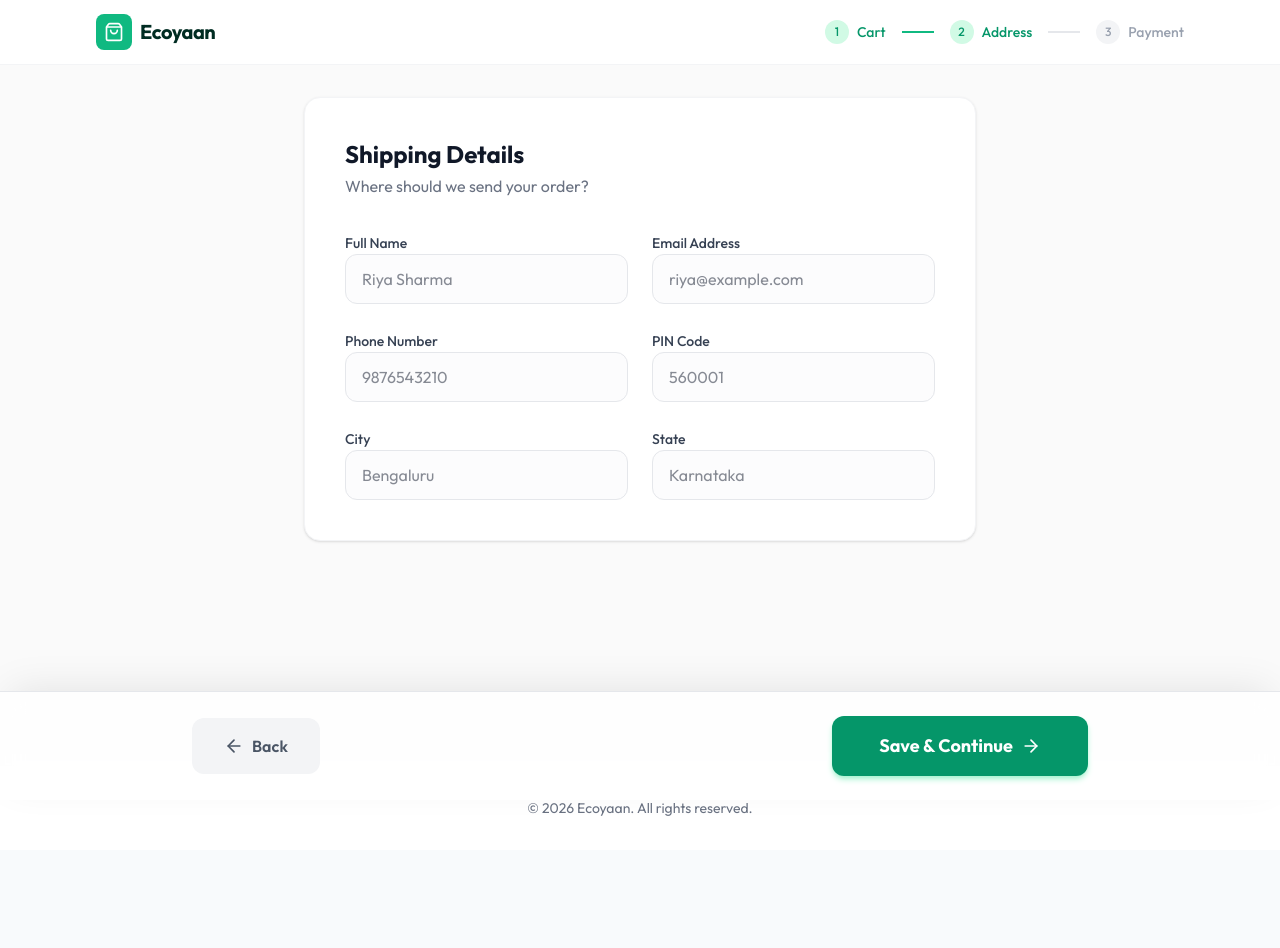
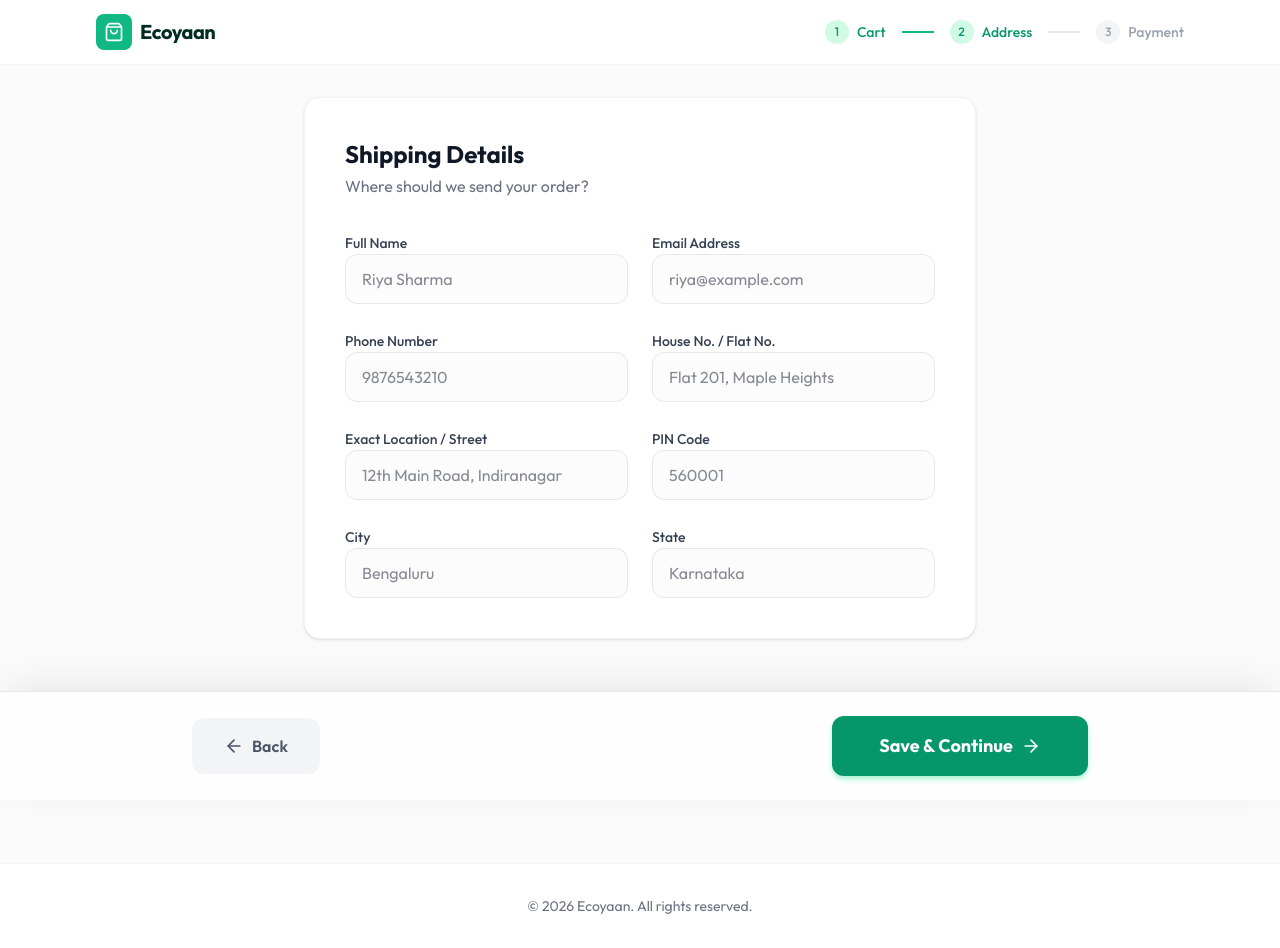
Before and after one commit to lucifer4330k/internproject, a Next.js app: page / in a window 1280 px wide. Both pictures are taken after a click on the button "Proceed to Checkout". Before the commit the page ends 850 px from the top, so only its background shows below. Built offline with nearby package versions, Linux system fonts and the light colour scheme.

Commit message:
feat: add house number and exact location to address form

```diff
--- a/src/components/screens/AddressScreen.tsx
+++ b/src/components/screens/AddressScreen.tsx
@@ -9,6 +9,8 @@ const formSchema = z.object({
     fullName: z.string().min(2, 'Full name is required'),
     email: z.string().email('Invalid email address'),
     phone: z.string().regex(/^\d{10}$/, 'Must be a valid 10-digit phone number'),
+    houseNumber: z.string().min(1, 'House/Flat No. is required'),
+    exactLocation: z.string().min(5, 'Location details are required'),
     pinCode: z.string().regex(/^\d{6}$/, 'Must be a valid 6-digit PIN code'),
     city: z.string().min(2, 'City is required'),
     state: z.string().min(2, 'State is required'),
@@ -28,6 +30,8 @@ export default function AddressScreen() {
             fullName: '',
             email: '',
             phone: '',
+            houseNumber: '',
+            exactLocation: '',
             pinCode: '',
             city: '',
             state: ''
@@ -94,6 +98,7 @@ export default function AddressScreen() {
                                     </div>
                                     <div className="text-gray-600 text-sm space-y-1">
                                         <p>{addr.phone} • {addr.email}</p>
+                                        <p>{addr.houseNumber}, {addr.exactLocation}</p>
                                         <p>{addr.city}, {addr.state} {addr.pinCode}</p>
                                     </div>
                                 </div>
@@ -163,6 +168,26 @@ export default function AddressScreen() {
                             </div>
 
                             <div className="space-y-2">
+                                <label className="text-sm font-medium text-gray-700">House No. / Flat No.</label>
+                                <input
+                                    {...register('houseNumber')}
+                                    className={`w-full px-4 py-3 rounded-xl border ${errors.houseNumber ? 'border-red-500 outline-red-500' : 'border-gray-200 outline-emerald-500'} bg-gray-50/50 focus:bg-white transition-colors`}
+                                    placeholder="Flat 201, Maple Heights"
+                                />
+                                {errors.houseNumber && <p className="text-red-500 text-xs mt-1">{errors.houseNumber.message}</p>}
+                            </div>
+
+                            <div className="space-y-2">
+                                <label className="text-sm font-medium text-gray-700">Exact Location / Street</label>
+                                <input
+                                    {...register('exactLocation')}
+                                    className={`w-full px-4 py-3 rounded-xl border ${errors.exactLocation ? 'border-red-500 outline-red-500' : 'border-gray-200 outline-emerald-500'} bg-gray-50/50 focus:bg-white transition-colors`}
+                                    placeholder="12th Main Road, Indiranagar"
+                                />
+                                {errors.exactLocation && <p className="text-red-500 text-xs mt-1">{errors.exactLocation.message}</p>}
+                            </div>
+
+                            <div className="space-y-2">
                                 <label className="text-sm font-medium text-gray-700">PIN Code</label>
                                 <input
                                     {...register('pinCode')}
--- a/src/components/screens/PaymentScreen.tsx
+++ b/src/components/screens/PaymentScreen.tsx
@@ -59,7 +59,8 @@ export default function PaymentScreen() {
                             <p className="font-medium text-gray-900">{activeAddress.fullName}</p>
                             <p>{activeAddress.phone}</p>
                             <p>{activeAddress.email}</p>
-                            <p className="mt-2 text-gray-500">{activeAddress.city}, {activeAddress.state} {activeAddress.pinCode}</p>
+                            <p className="mt-2 text-gray-500">{activeAddress.houseNumber}, {activeAddress.exactLocation}</p>
+                            <p className="text-gray-500">{activeAddress.city}, {activeAddress.state} {activeAddress.pinCode}</p>
                         </div>
                     </div>
                 )}
--- a/src/store/useCheckoutStore.ts
+++ b/src/store/useCheckoutStore.ts
@@ -14,6 +14,8 @@ export type Address = {
     fullName: string;
     email: string;
     phone: string;
+    houseNumber: string;
+    exactLocation: string;
     pinCode: string;
     city: string;
     state: string;
```
